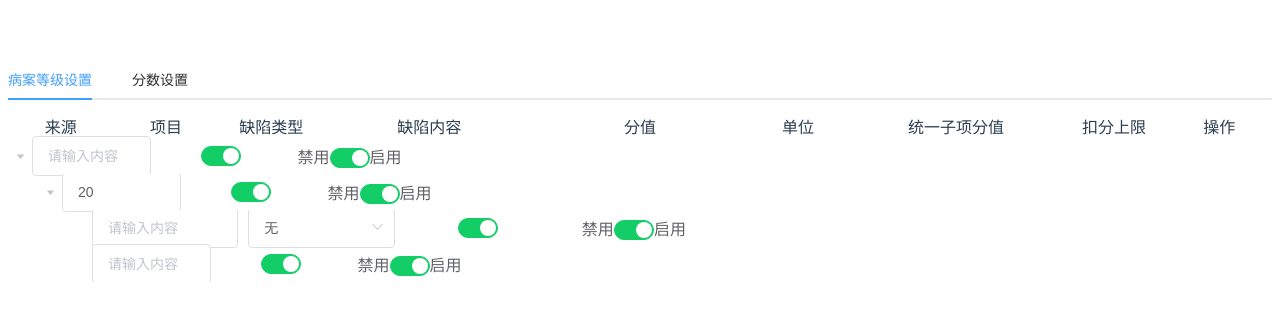
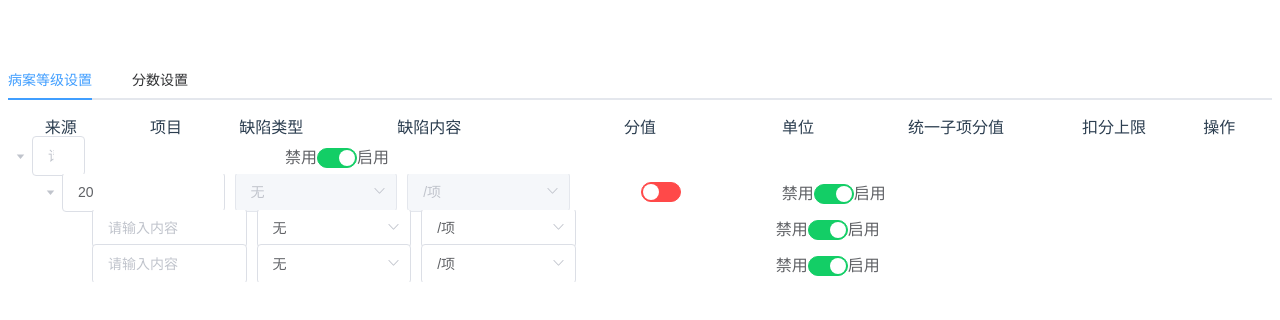
Before and after one commit to XPengH/pe-vue-component, a Vue app: page /#/ in a window 1280 px wide. Shown: the top 320 px of the page. Built offline with nearby package versions, Linux system fonts and the light colour scheme.

Commit message:
[修改] 统一子项相关逻辑修改

```diff
--- a/src/components/LevelSetting.vue
+++ b/src/components/LevelSetting.vue
@@ -33,16 +33,22 @@
       :data="levelData"
       node-key="id"
       default-expand-all
-      :indent = "treeNodeLeftLength"
+      :indent="treeNodeLeftLength"
       @node-click="checkTreeNode"
       :expand-on-click-node="false"
     >
       <el-row  :gutter="10" type="flex" justify="space-between" align="middle" class="custom-tree-node" slot-scope="{ node, data }" @click="checkTreeNode(data)">
         <el-col>
-          <el-input :disabled="!data.switchState" type="number" v-model="data.maximumPoints" placeholder="请输入内容"></el-input>
+          <el-input @change="inputchange(data)" :disabled="!data.switchState" type="number" v-model="data.maximumPoints" placeholder="请输入内容"></el-input>
         </el-col>
-        <el-col v-if="data.score">
-          <el-select :disabled="!data.switchState" v-model="data.score" placeholder="请选择">
+        <el-col >
+          <el-select
+            v-if="data.score!==undefined"
+            :disabled="!data.switchState || (data.unifiedItem === false) || data.unifiedItemState === false"
+            v-model="data.score"
+            placeholder="请选择"
+            @change="scoreChange(data)"
+            >
             <el-option
               v-for="item in scoreOptions"
               :key="item.value"
@@ -51,12 +57,28 @@
             </el-option>
           </el-select>
         </el-col>
-        <el-col :disabled="!data.switchState">
-          <el-switch v-model="data.switchState" active-color="#13ce66" inactive-color="#ff4949"></el-switch>
+        <el-col >
+          <el-select
+            v-if="data.unit!==undefined"
+            :disabled="!data.switchState || (data.unifiedItem === false) || data.unifiedItemState === false"
+            v-model="data.unit"
+            placeholder="请选择"
+            @change="unitChange(data)"
+          >
+            <el-option
+              v-for="item in unitOptions"
+              :key="item.value"
+              :label="item.label"
+              :value="item.value">
+            </el-option>
+          </el-select>
+        </el-col>
+        <el-col >
+          <el-switch v-if="data.unifiedItem!==undefined" @change="unifiedItemSwitchChange(data)" v-model="data.unifiedItem" active-color="#13ce66" inactive-color="#ff4949"></el-switch>
         </el-col>
         <el-col>
           <span>禁用</span>
-          <el-switch @change="siwtchChange(data)" v-model="data.switchState" active-color="#13ce66" inactive-color="#ff4949"></el-switch>
+          <el-switch @change="enbaledSwitchChange(data)" v-model="data.switchState" active-color="#13ce66" inactive-color="#ff4949"></el-switch>
           <span>启用</span>
         </el-col>
       </el-row>
@@ -76,20 +98,32 @@ export default {
       unitOptions, // 单位选项
       levelData: [{
         id: 1,
-        label: '一级 1',
-        switchState: true,
+        from: '病案首页', // 来源
+        program: '基本要求', // 项目
+        defectType: '缺陷类型', // 缺陷类型
+        defectContent: '缺陷内容', // 缺陷内容
+        label: '一级 1', // 标题
+        switchState: true, // 禁止开启开关状态
         children: [{
           id: 4,
           label: '二级 1-1',
           switchState: true,
-          maximumPoints: 20,
+          maximumPoints: 20,  // 最大分值
+          score: '无', // 分值
+          unit: '/项', // 单位
+          unifiedItem: false, // 统一子项分值 默认状态为false,表示状态未统一
           children: [{
             id: 9,
             switchState: true,
             score: '无',
+            unit: '/项',
+            unifiedItemState: true, // 子项中表示是否被统一的状态 true为默认状态未统一
             label: '三级 1-1-1'
           }, {
             id: 10,
+            score: '无',
+            unit: '/项',
+            unifiedItemState: true, // 子项中表示是否被统一的状态 true为默认状态未统一
             switchState: true,
             label: '三级 1-1-2'
           }]
@@ -100,7 +134,7 @@ export default {
   methods: {
     checkTreeNode (data) {
     },
-    siwtchChange (data) {
+    enbaledSwitchChange (data) {
       // 如果禁用时树形结点有子项，则将所有的子项switch开关关闭
       if (data && data.children && data.children.length > 0) {
         data.children.forEach(child => {
@@ -108,6 +142,38 @@ export default {
         });
       }
     },
+    unifiedItemSwitchChange (data) {
+      // 如果打开时树形结点有子项，则将所有的子项的分值和单位统一,同时禁子项的操作
+      if (data && data.children && data.children.length > 0) {
+        data.children.forEach(child => {
+          if (data.unifiedItem) {
+            child.score = data.score;
+            child.unit = data.unit;
+          }
+          child.unifiedItemState = !data.unifiedItem;
+        });
+      }
+      this.$forceUpdate();
+    },
+    scoreChange (data) {
+      // 分值修改时做判断，如果此项已经开启了统一子项分值，则将子元素所有的分值统一
+      if (data && data.unifiedItem) {
+        data.children.forEach(child => {
+          child.score = data.score;
+        });
+      }
+    },
+    unitChange (data) {
+      // 单位修改时做判断，如果此项已经开启了统一子项分值，则将子元素所有的单位统一
+      if (data && data.unifiedItem) {
+        data.children.forEach(child => {
+          child.unit = data.unit;
+        });
+      }
+    },
+    inputchange (data) {
+      console.log(data);
+    }
   },
   mounted () {
     window.onresize = this.menuWidthChange;
```
